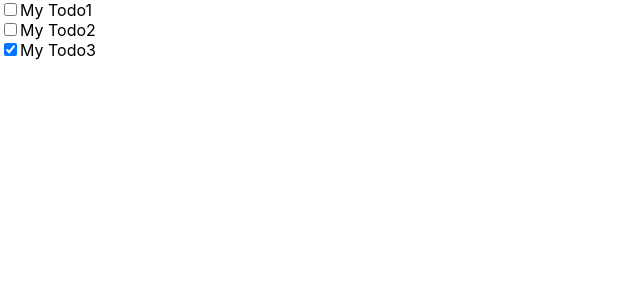
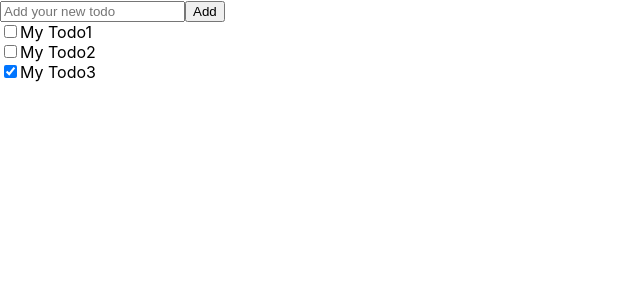
Before and after one commit to choi00105/todo-app, a React (Create React App) app in the folder client/: page / in a window 1280 px wide. Shown: the top 300 px of the page, without its empty margins (0-640 px from the left). Built offline with nearby package versions, Linux system fonts and the light colour scheme.

Commit message:
feat: Todo submit

```diff
--- a/client/src/App.js
+++ b/client/src/App.js
@@ -1,5 +1,6 @@
-import { useState } from 'react';
+import { useState, useRef } from 'react';
 import Todo from './components/Todo';
+import AddTodo from './components/AddTodo';
 
 const App = () => {
   const [todoItems, setTodoItems] = useState([
@@ -19,13 +20,46 @@
       done: true,
     },
   ]);
+  const todoId = useRef(4); //useRef를 로컬변수(랜더링 되어도 값이 유지됨)로 사용 -> db랑 연결된 느낌을줌 -> db연결 하면 지워
+
+// AddTodo 컴포넌트는 상위 컴포넌트(App)의 todoItems(state)에 접근 불가능
+// 상위 컴포넌트(App)은 AddTodo 컴포넌트 접근 가능
+// => App 컴포넌트에 addItem() 함수를 정의하고, 해당 함수를 AddTodo props로 넘겨야 함
+
+  // const addItem = (newItem) => {
+  const addItem = (newItem) => {
+    //...
+    // newItem - {id:todoItems.length + 1 title: 받아오기 done:false} 객체형식
+    // setTodoItems()
+
+    newItem.id = todoId.current++; // 키를 위한 id 설정
+    newItem.done = false; // done 초기화
+    // 기존 todoItems를 유지하고, 새로운 newItem을 추가
+    setTodoItems([...todoItems, newItem]); // setTodoItems(todoItems.concat(newItem))
+
+    // const newItem = todoItems.concat({
+    //   id: todoItems.length + 1,
+    //   title: newTitle,
+    //   done: false,
+    // });
+    // setTodoItems(newItem)
+
+  };
 
   return (
     <div className="App">
+      {console.log('todoItems', todoItems)}
+      {console.log(todoItems[0])}
+
+      <AddTodo
+        addItem={addItem}
+      ></AddTodo>
+
       {todoItems.map((item) => {
         // console.log(item); // {id: 1, title: 'My Todo1', done: false}
         return <Todo key={item.id} item={item}></Todo>;
       })}
+
     </div>
   );
 };
--- /dev/null
+++ b/client/src/components/AddTodo.js
@@ -0,0 +1,39 @@
+import { useState } from "react";
+
+const AddTodo = ({ addItem }) => {
+  // const { addItem } = props;  // props로 받는다면 이거 해줘야 함수 사용 가능
+
+  // 사용자 입력을 저장할 객체
+  // id title done 에 대한 정보를 저장해서 객체로
+
+  const [todoItem, setTodoItem] = useState({
+    title: '',
+  });
+
+  const onButtonClick = () => {
+    //props로 받아온 addItem 함수 실행
+    addItem(todoItem); // {title: 'input 입력값'}
+    setTodoItem({ title: ''});
+    // setTodoItem(this.value)
+    // return this.value;
+  };
+
+  const onEnterKeyPress = (e) =>{
+    if (e.key === 'Enter') {
+      onButtonClick();
+    }
+  };
+
+  return (<div className="AddTodo">
+    <input type="text"
+    value={todoItem.title}
+    placeholder="Add your new todo"
+    onChange={(e) => setTodoItem({ title: e.target.value})}
+    onKeyPress={onEnterKeyPress}></input>
+
+    <button onClick={onButtonClick} >Add</button>
+  </div>
+  )
+}
+
+export default AddTodo;
```
